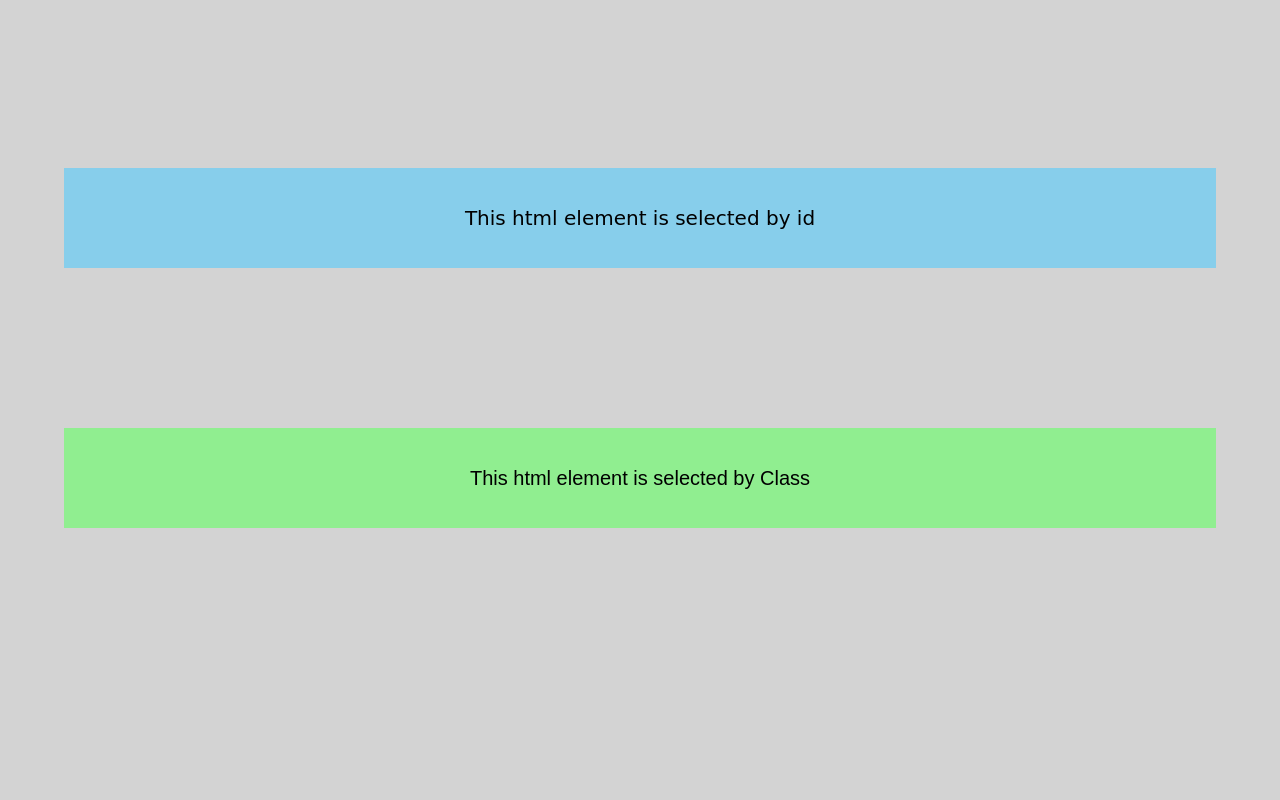
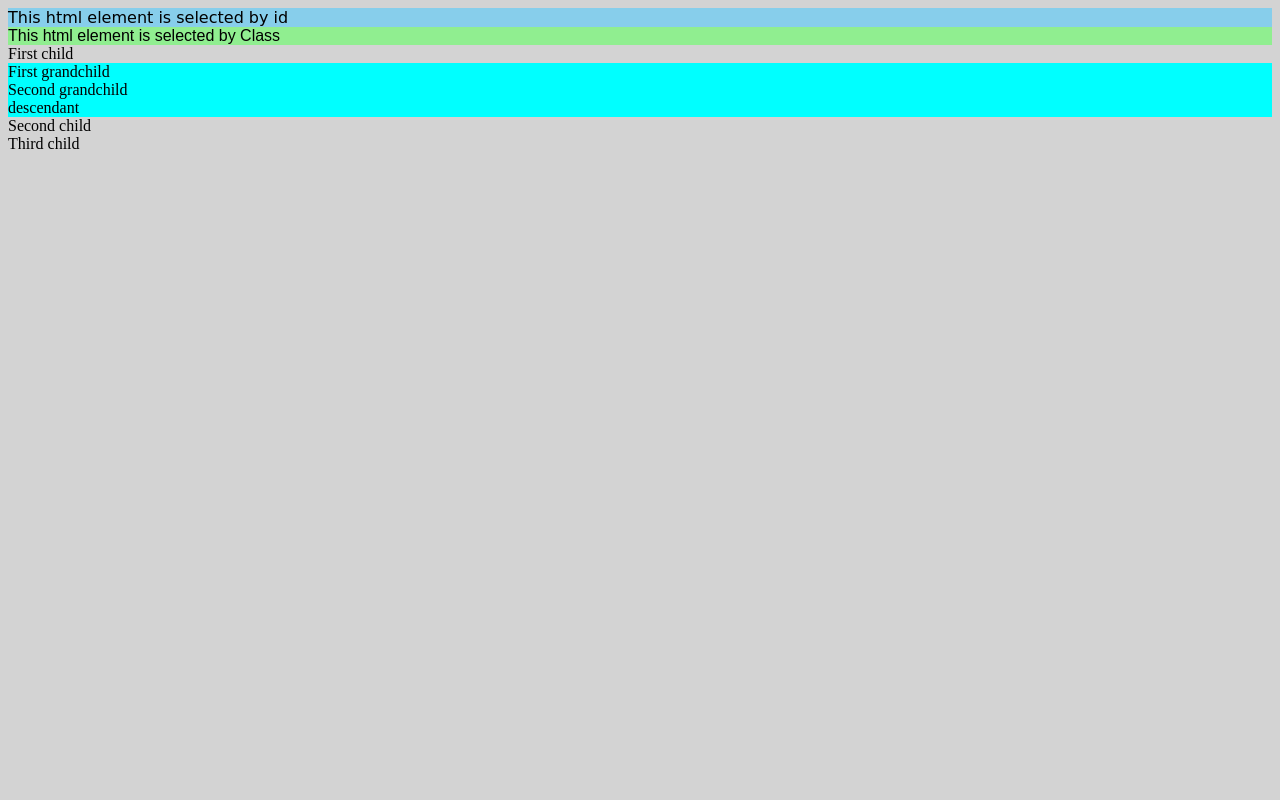
Before and after one commit to Arubh/GDSC_BasicCSS, a plain HTML site: page 6_CSS Selectors/tut.html in a window 1280 px wide. Shown: the top 800 px of the page. Drawn offline with Linux system fonts and the light colour scheme.

Commit message:
css selectors updated

```diff
--- a/6_CSS Selectors/tut.css
+++ b/6_CSS Selectors/tut.css
@@ -18,145 +18,6 @@
 
 
 /* try typing any of the combinator selectors(~,>,space,+) how each one works */
-.child-1~div{
+.child-1 div{
     background-color: aqua;
 }
-
-
-
-
-
-
-
-
-
-
-
-
-
-
-
-
-
-
-
-
-
-
-
-
-
-
-
-
-
-
-
-
-
-
-
-
-
-
-
-
-
-
-
-
-
-
-
-
-
-
-
-
-
-
-
-
-
-
-
-
-
-
-
-
-
-
-
-
-
-
-
-
-
-
-
-
-
-
-
-
-
-
-/* extra styling for the combinator selectors for visual purposes */
-/* go through the code and try to understand what each line does as a challenge */
-
-body{
-    display: flex;
-    align-items: center;
-    justify-content: center;
-    flex-direction: column;
-}
-#idSelector{
-    width: 90vw;
-    height: 100px;
-    font-size: 20px;
-    text-align: center;
-    line-height: 100px;
-    margin-bottom: 20vh;
-    margin-top: 20vh;
-}
-.classSelector{
-    width: 90vw;
-    height: 100px;
-    font-size: 20px;
-    text-align: center;
-    line-height: 100px;
-    margin-bottom: 35vh;
-}
-
-
-
-/* Style for the CombinatorSelectors Container */
-.combinatorSelectors {
-    display: flex; /* Use flexbox to arrange child divs horizontally */
-    justify-content: space-between; /* Distribute children evenly */
-    height: 80vh;
-}
-
-/* Style for Child Divs */
-.combinatorSelectors .child-1,
-.combinatorSelectors .child-2,
-.combinatorSelectors .child-3 {
-    width: 200px;
-    height: 100px;
-    /* background-color: yellow; */
-    text-align: center;
-    line-height: 100px; /* Vertically centers the text */
-}
-
-/* Style for Grandchild and Grand-grandchild */
-.combinatorSelectors .child-1 .grandchild-1,
-.combinatorSelectors .child-1 .grandchild-2,
-.combinatorSelectors .child-1 .grandchild-2 .grand-grand-child {
-    width: 200px;
-    height: 100px;
-    /* background-color: orange; */
-    text-align: center;
-    line-height: 100px; /* Vertically centers the text */
-}
```
